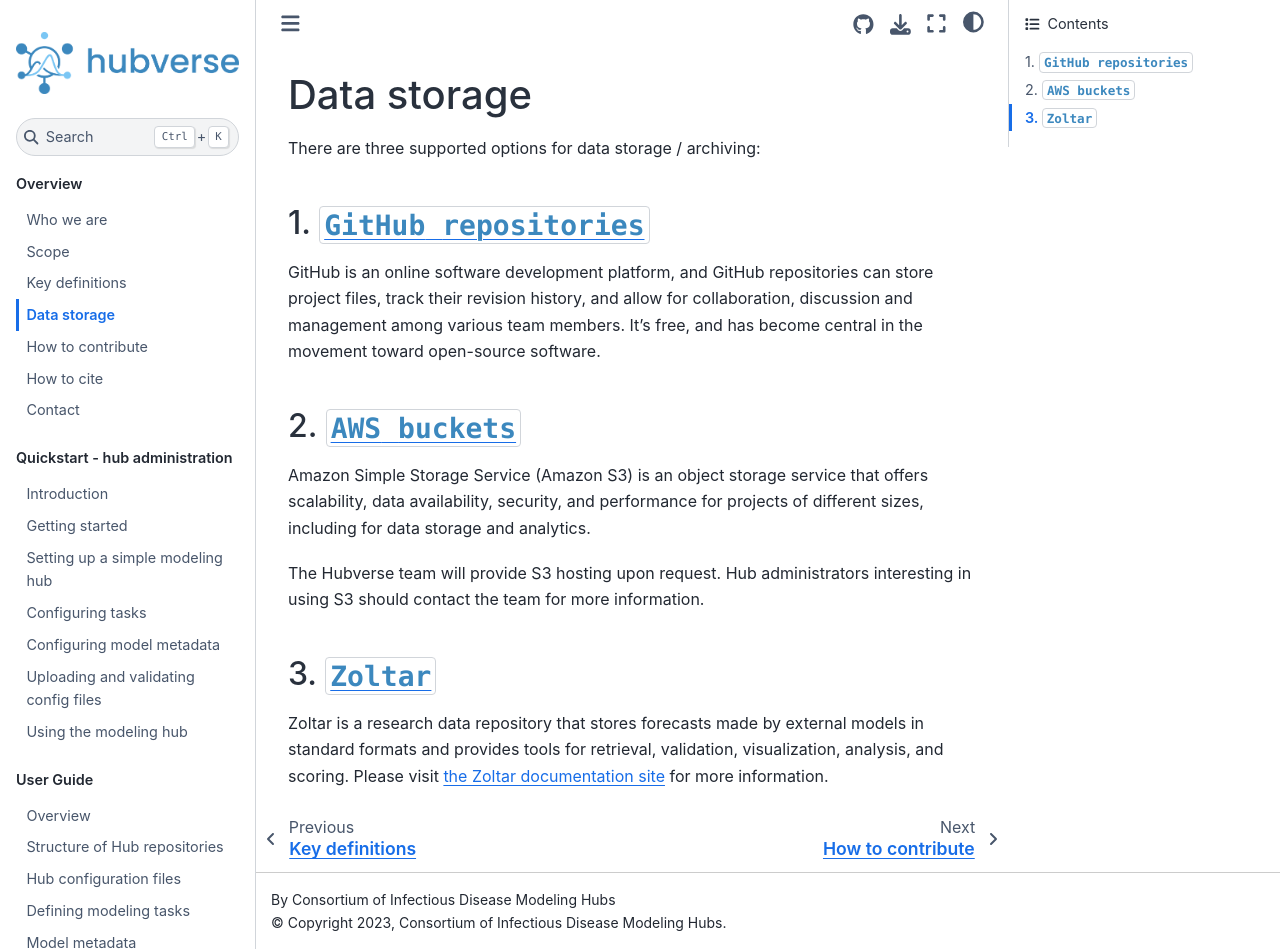
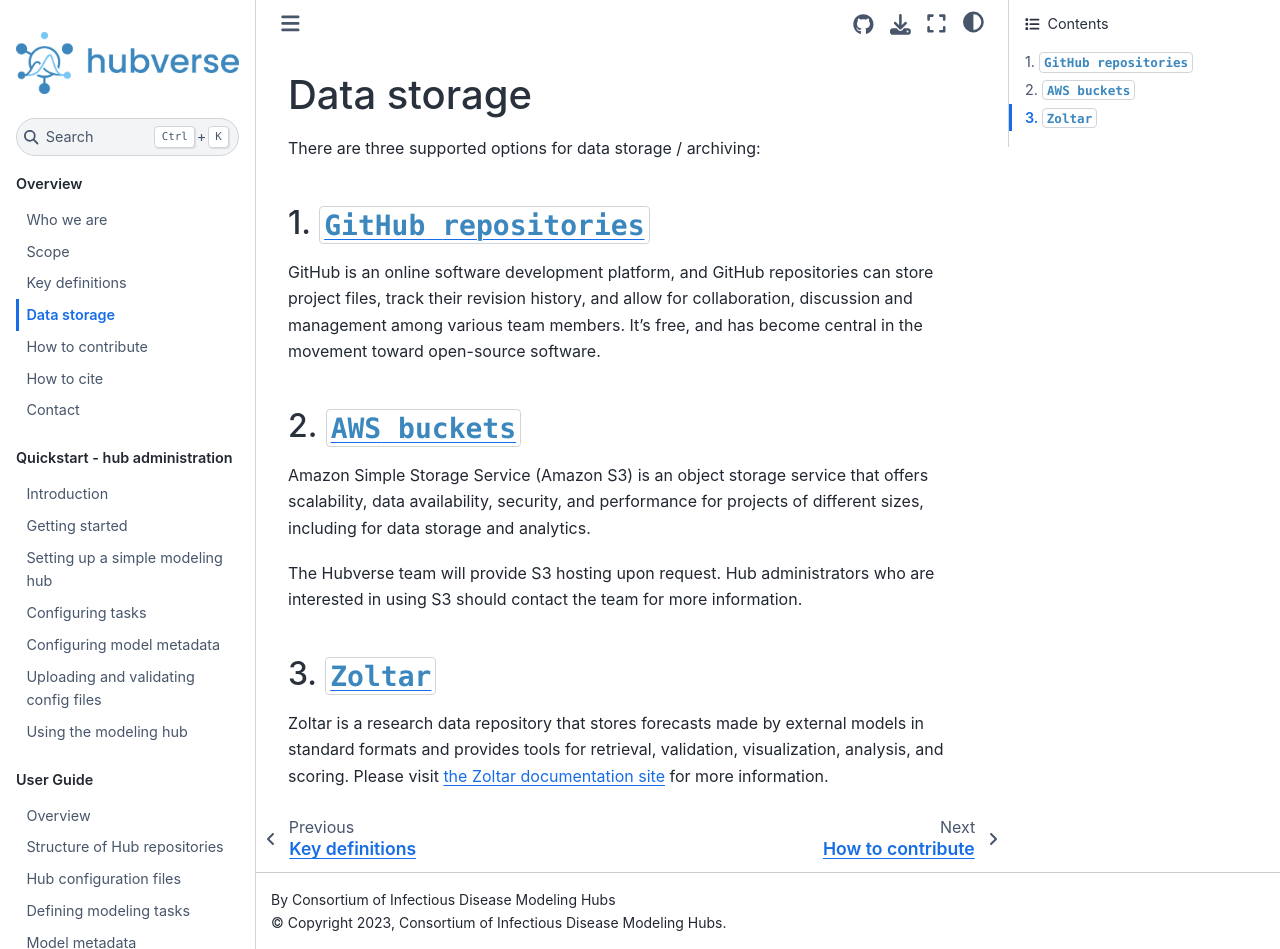
Before and after one commit to hubverse-org/hubDocs, a Sphinx documentation site: the page built from docs/source/overview/data-storage.md, in a window 1280 px wide and 949 px high. Built offline with Sphinx 7.4.7 and the Sphinx Book theme 1.1.4, drawn with Linux system fonts in a browser that asks for light colours.

Commit message:
Update data-storage.md

```diff
--- a/docs/source/overview/data-storage.md
+++ b/docs/source/overview/data-storage.md
@@ -11,7 +11,7 @@
 
 Amazon Simple Storage Service (Amazon S3) is an object storage service that offers scalability, data availability, security, and performance for projects of different sizes, including for data storage and analytics.
 
-The Hubverse team will provide S3 hosting upon request. Hub administrators interesting in using S3 should contact the team for more information.
+The Hubverse team will provide S3 hosting upon request. Hub administrators who are interested in using S3 should contact the team for more information.
 
 
 ## 3. [`Zoltar`](https://zoltardata.com/about)
```
